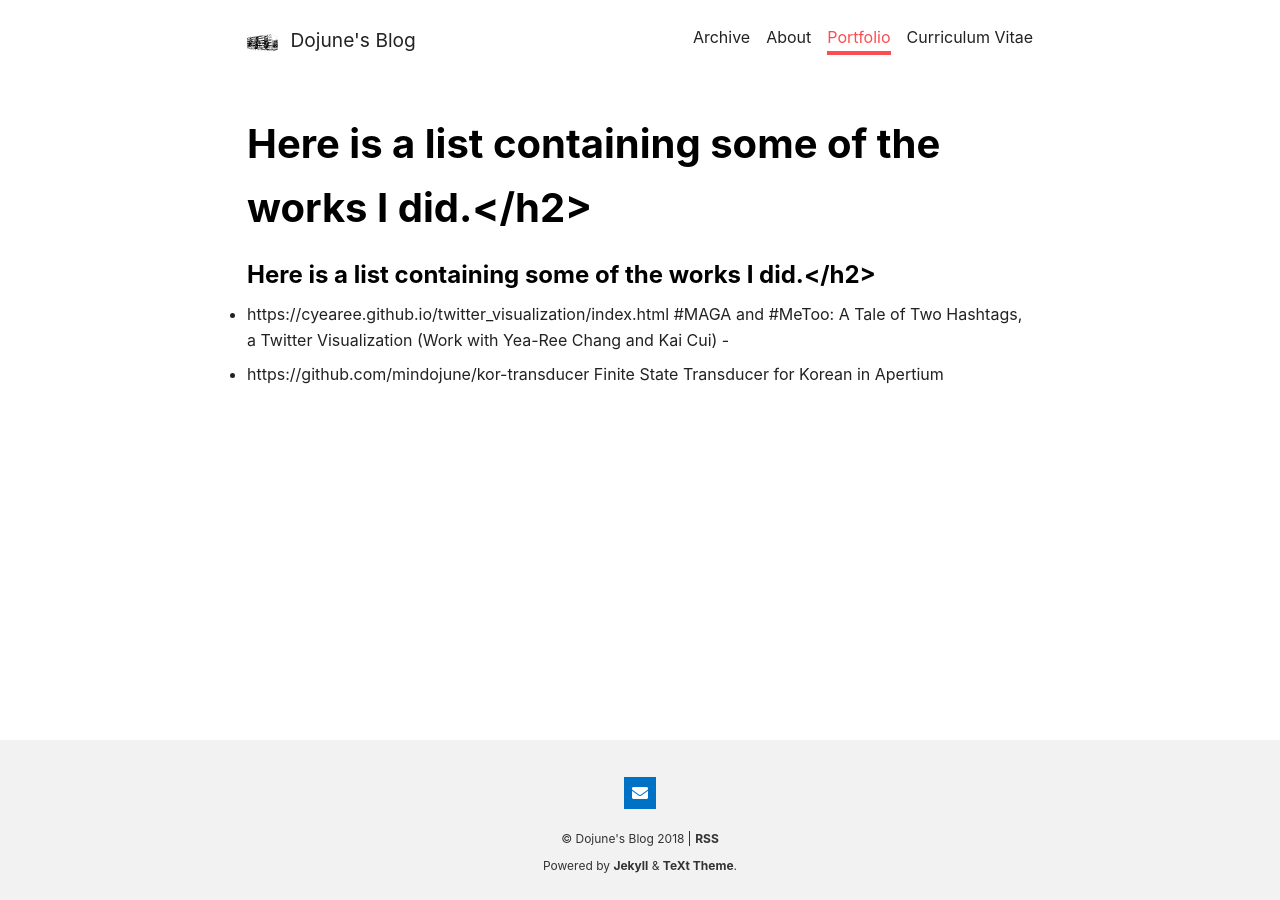
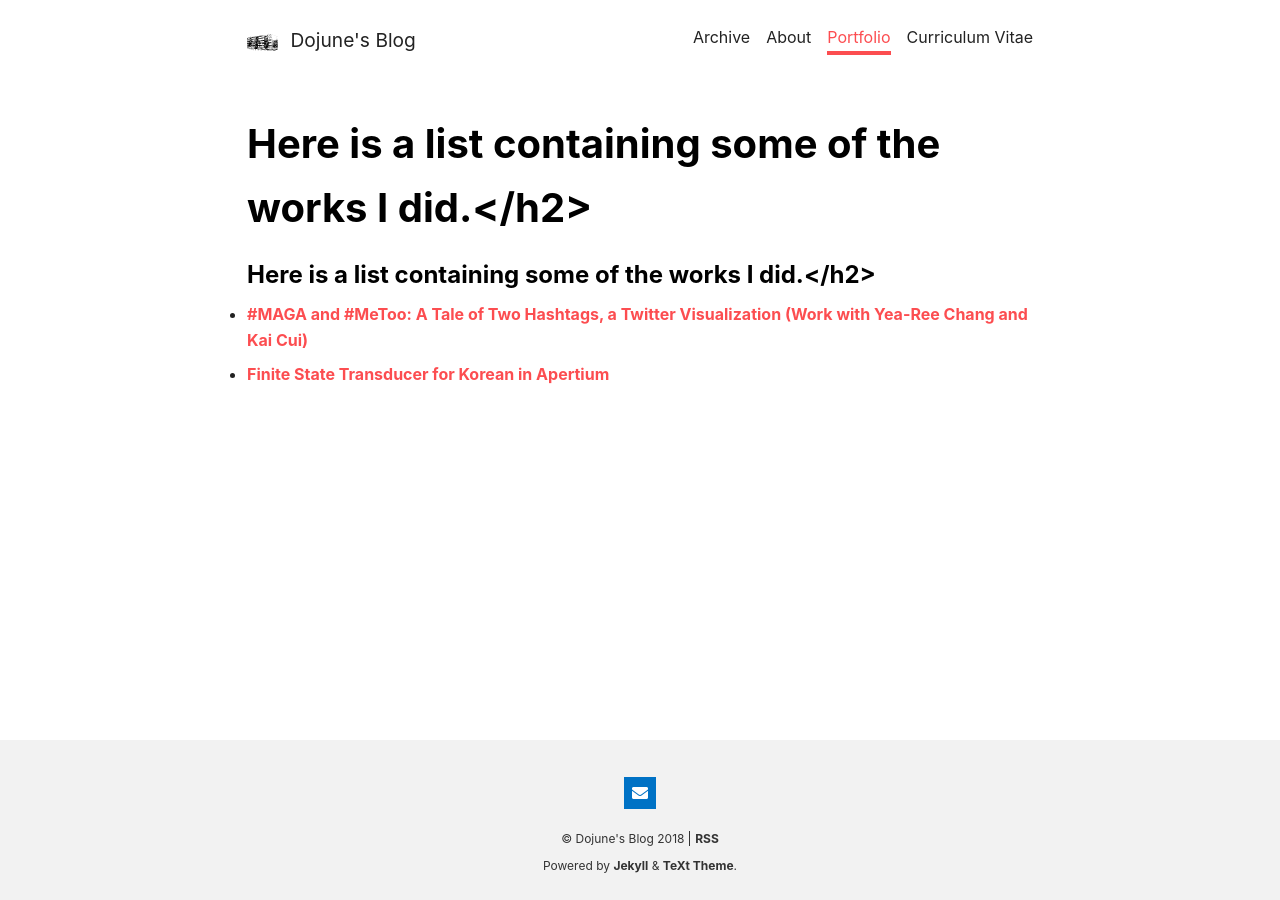
Before and after one commit to mindojune/oldmindojune.github.io, a Jekyll site: the page built from portfolio.md, in a window 1280 px wide. Built offline with Jekyll 4.4.1, drawn with Linux system fonts in a browser that asks for light colours; nearby versions of some CDN libraries; our own code applies the rules of GitHub Pages for plain Markdown files.

Commit message:
Update portfolio.md

```diff
--- a/portfolio.md
+++ b/portfolio.md
@@ -1,5 +1,5 @@
 
 ### Here is a list containing some of the works I did.</h2>
-- https://cyearee.github.io/twitter_visualization/index.html #MAGA and #MeToo: A Tale of Two Hashtags, a Twitter Visualization (Work with Yea-Ree Chang and Kai Cui) -
+- [#MAGA and #MeToo: A Tale of Two Hashtags, a Twitter Visualization (Work with Yea-Ree Chang and Kai Cui)](https://cyearee.github.io/twitter_visualization/index.html)
 
-- https://github.com/mindojune/kor-transducer Finite State Transducer for Korean in Apertium
+- [Finite State Transducer for Korean in Apertium](https://github.com/mindojune/kor-transducer)
```
